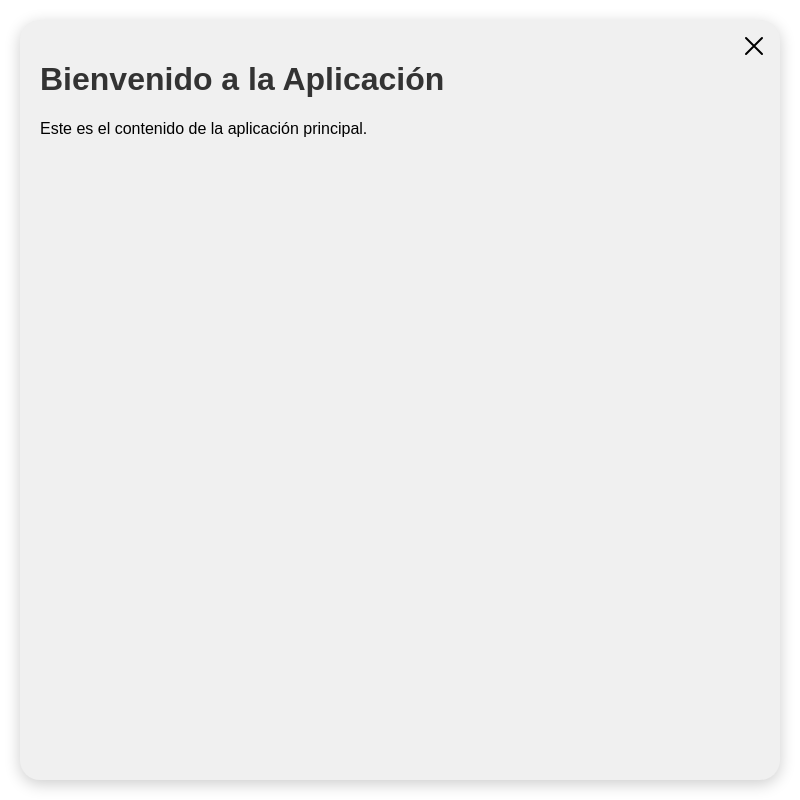
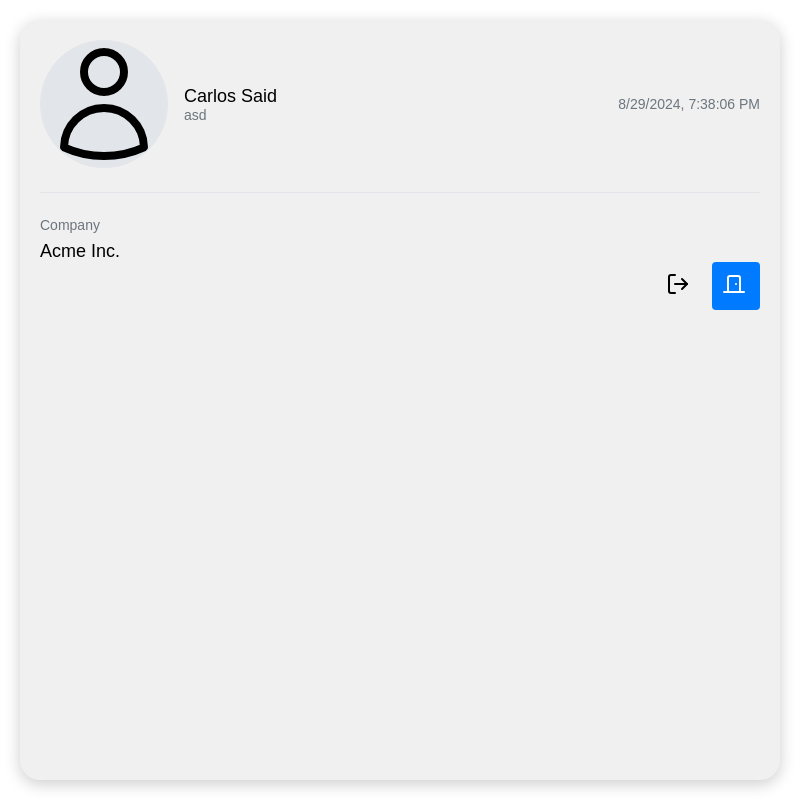
Before and after one commit to odis-in/time-tracker, an Electron app: page src/pages/index.html in a window 800 px wide. Drawn offline with Linux system fonts and the light colour scheme.

```diff
--- a/src/pages/index.html
+++ b/src/pages/index.html
@@ -5,16 +5,74 @@
     <meta name="viewport" content="width=device-width, initial-scale=1.0" />
     <title>Aplicación Principal</title>
     <link rel="stylesheet" href="../styles/main.css" />
+    <link rel="stylesheet" href="../styles/index.css" />
   </head>
   <body>
     <div class="app-container">
-      <h1>Bienvenido a la Aplicación</h1>
-      <p>Este es el contenido de la aplicación principal.</p>
-      <div class="window-controls">
-        <svg id="close" xmlns="http://www.w3.org/2000/svg" fill="none" viewBox="0 0 24 24" stroke-width="1.5" stroke="currentColor" class="size-6">
-          <path stroke-linecap="round" stroke-linejoin="round" d="M6 18 18 6M6 6l12 12" />
-        </svg>
+      <div class="flex items-center justify-between">
+        <div class="flex items-center gap-4">
+          <div class="avatar">
+            <svg xmlns="http://www.w3.org/2000/svg" fill="none" viewBox="0 0 24 24" stroke-width="1.5" stroke="currentColor" class="size-6">
+              <path stroke-linecap="round" stroke-linejoin="round" d="M15.75 6a3.75 3.75 0 1 1-7.5 0 3.75 3.75 0 0 1 7.5 0ZM4.501 20.118a7.5 7.5 0 0 1 14.998 0A17.933 17.933 0 0 1 12 21.75c-2.676 0-5.216-.584-7.499-1.632Z" />
+            </svg>
 
+            <!-- <div class="avatar-fallback">JP</div> -->
+          </div>
+          <div class="grid gap-1">
+            <div class="font-medium text-lg">Carlos Said</div>
+            <div class="text-muted-foreground text-sm">asd</div>
+          </div>
+        </div>
+        <div class="text-muted-foreground text-sm">
+          <script>
+            document.write(new Date().toLocaleString());
+          </script>
+        </div>
+      </div>
+      <div class="separator"></div>
+
+      <div class="grid gap-2">
+        <div class="text-muted-foreground text-sm">Company</div>
+        <div class="font-medium text-lg">Acme Inc.</div>
+      </div>
+      <div class="flex justify-end gap-2">
+        <button class="button button-outline">
+          <svg
+            id="logout"
+            xmlns="http://www.w3.org/2000/svg"
+            width="24"
+            height="24"
+            color="black"
+            viewBox="0 0 24 24"
+            fill="none"
+            stroke="currentColor"
+            stroke-width="2"
+            stroke-linecap="round"
+            stroke-linejoin="round"
+          >
+            <path d="M9 21H5a2 2 0 0 1-2-2V5a2 2 0 0 1 2-2h4" />
+            <polyline points="16 17 21 12 16 7" />
+            <line x1="21" x2="9" y1="12" y2="12" />
+          </svg>
+        </button>
+        <button class="button">
+          <svg
+            id="close"
+            xmlns="http://www.w3.org/2000/svg"
+            width="24"
+            height="24"
+            viewBox="0 0 24 24"
+            fill="none"
+            stroke="currentColor"
+            stroke-width="2"
+            stroke-linecap="round"
+            stroke-linejoin="round"
+          >
+            <path d="M18 20V6a2 2 0 0 0-2-2H8a2 2 0 0 0-2 2v14" />
+            <path d="M2 20h20" />
+            <path d="M14 12v.01" />
+          </svg>
+        </button>
       </div>
     </div>
     <script src="../scripts/main.js"></script>
--- a/src/scripts/main.js
+++ b/src/scripts/main.js
@@ -6,3 +6,7 @@
 		ipcRenderer.send('close-main-window');
 	});
 });
+
+document.getElementById('logout').addEventListener('click', () => {
+	ipcRenderer.send('logout');
+});
--- /dev/null
+++ b/src/styles/index.css
@@ -0,0 +1,152 @@
+/* Estilos para el contenedor principal con fondo y bordes redondeados */
+.app-container {
+  font-family: Arial, sans-serif;
+  background-color: #f0f0f0; /* Color de fondo */
+  border-radius: 20px; /* Bordes redondeados */
+  padding: 20px; /* Espacio interno */
+  box-shadow: 0 4px 16px rgba(0, 0, 0, 0.2); /* Sombra para la profundidad */
+  overflow: hidden; /* Evita que el contenido se desborde */
+  position: relative; /* Posición relativa para el contenedor */
+  margin: auto; /* Centra el contenedor horizontalmente */
+}
+
+/* Estilo para los botones de ventana */
+.window-controls {
+  position: absolute;
+  top: 10px;
+  right: 10px; /* Cambiado a 'right' para mover los botones a la derecha */
+  display: flex;
+  gap: 5px;
+}
+
+.window-btn {
+  width: 28px; /* Ajustar tamaño a cuadrado más pequeño */
+  height: 28px; /* Ajustar tamaño a cuadrado más pequeño */
+  background-color: #ddd;
+  border: none;
+  border-radius: 4px; /* Bordes redondeados menos pronunciados */
+  cursor: pointer;
+  font-size: 16px; /* Ajustar el tamaño del texto */
+  text-align: center;
+  line-height: 28px;
+}
+
+.window-btn:hover {
+  background-color: #bbb;
+}
+
+/* Estilo para el ícono SVG */
+.window-controls svg {
+  width: 24px; /* Tamaño del ícono */
+  height: 24px;
+  cursor: pointer; /* Cambia el cursor al pasar sobre el ícono */
+  transition: stroke 0.3s ease; /* Transición suave para el color del trazo */
+}
+
+/* Cambia el color del ícono al pasar el ratón */
+.window-controls svg:hover {
+  stroke: red; /* Cambia el color del trazo del ícono al pasar el ratón */
+}
+
+/* Estilos adicionales para el componente principal */
+.card {
+  width: 90%;
+  max-width: 48rem;
+  padding: 2rem;
+  background-color: #ffffff;
+  border-radius: 0.5rem;
+  box-shadow: 0 1px 2px rgba(0, 0, 0, 0.05), 0 2px 4px rgba(0, 0, 0, 0.1),
+    0 4px 8px rgba(0, 0, 0, 0.15), 0 8px 16px rgba(0, 0, 0, 0.2),
+    0 16px 32px rgba(0, 0, 0, 0.25);
+}
+
+.avatar {
+  height: 8rem;
+  width: 8rem;
+  border-radius: 50%;
+  overflow: hidden;
+  display: flex;
+  align-items: center;
+  justify-content: center;
+  background-color: #e2e6ea;
+}
+
+.avatar img {
+  height: 100%;
+  width: 100%;
+  object-fit: cover;
+}
+
+.avatar-fallback {
+  color: #ffffff;
+  font-size: 1.25rem;
+}
+
+.separator {
+  margin: 1.5rem 0;
+  border-top: 1px solid #e2e6ea;
+}
+
+.text-muted-foreground {
+  color: #6c757d;
+}
+
+.font-medium {
+  font-weight: 500;
+}
+
+.text-lg {
+  font-size: 1.125rem;
+}
+
+.text-sm {
+  font-size: 0.875rem;
+}
+
+.button {
+  width: 48px;
+  cursor: pointer;
+}
+.button svg {
+  margin-right: 0.5rem;
+}
+
+.button-outline {
+  background: transparent;
+}
+
+.flex {
+  display: flex;
+}
+
+.items-center {
+  align-items: center;
+}
+
+.justify-between {
+  justify-content: space-between;
+}
+
+.justify-end {
+  justify-content: flex-end;
+}
+
+.gap-4 {
+  gap: 1rem;
+}
+
+.gap-2 {
+  gap: 0.5rem;
+}
+
+.mt-6 {
+  margin-top: 1.5rem;
+}
+
+.grid {
+  display: grid;
+}
+
+.min-h-screen {
+  min-height: 100vh;
+}
```
Also changed, not shown: main.js (+14 -2 lines), src/pages/login.html (+3 -2 lines), src/scripts/login.js (+7 -0 lines).
